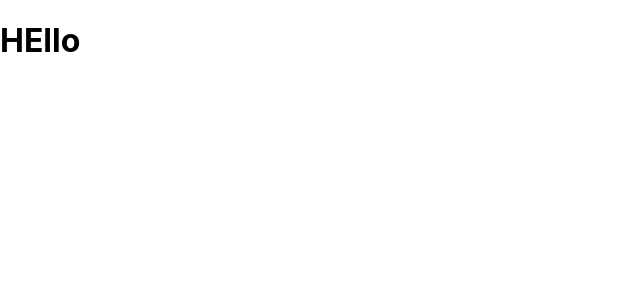
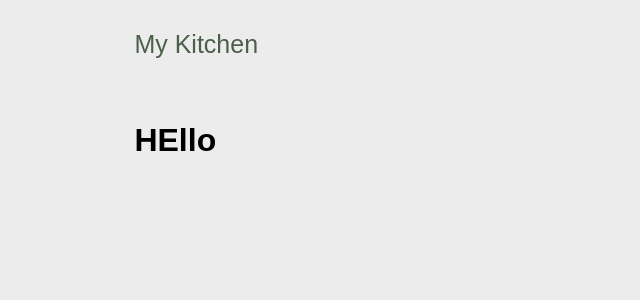
Before and after one commit to ZawojWeb/Next.js-Website, a Next.js app in the folder next-recipe-app/: page /about in a window 1280 px wide. Shown: the top 300 px of the page, without its empty margins (0-640 px from the left). Built offline with nearby package versions, Linux system fonts and the light colour scheme.

Commit message:
Styled Componets and little navbar

```diff
--- a/next-recipe-app/package.json
+++ b/next-recipe-app/package.json
@@ -16,7 +16,8 @@
     "next-sanity": "^0.3.0",
     "react": "17.0.2",
     "react-dom": "17.0.2",
-    "sanity": "^2.2.6"
+    "sanity": "^2.2.6",
+    "styled-components": "^5.3.0"
   },
   "devDependencies": {
     "eslint": "7.30.0",
--- a/next-recipe-app/pages/_app.js
+++ b/next-recipe-app/pages/_app.js
@@ -1,7 +1,44 @@
-import '../styles/globals.css'
+import Link from "next/link"
+import styled from "styled-components"
+import GlobalStyle from "../styles/globalStyle"
 
 function MyApp({ Component, pageProps }) {
-  return <Component {...pageProps} />
+  return (
+    <>
+    <GlobalStyle></GlobalStyle>
+      <StyledNav>
+        <div>
+          <Link href="/">
+            <a>My Kitchen</a>
+          </Link>
+        </div>
+      </StyledNav>
+
+      <StyledMain>
+        <Component {...pageProps} />
+      </StyledMain>
+    </>
+  )
 }
+const StyledNav  = styled.nav`
+  max-width: 80%;
+  margin: 0 auto;
+  padding: 12px 10px;
+  font-size: 25px;
+
+  a{
+    color: rgb(75,95,75);
+    display: inline-block;
+    padding-top: 10px;
+    text-decoration: none;
+  }
+`
+
+const StyledMain = styled.main`
+  max-width: 80%;
+  margin: 0 auto;
+  padding-top: 30px;
+  padding-bottom: 80px;
+`
 
 export default MyApp
--- /dev/null
+++ b/next-recipe-app/styles/globalStyle.js
@@ -0,0 +1,10 @@
+import { createGlobalStyle } from "styled-components";
+
+const GlobalStyle = createGlobalStyle`
+    body{
+        font-family: Arial, Helvetica, sans-serif;
+        background-color: #ececec;
+    }
+`
+
+export default GlobalStyle
--- a/next-recipe-app/styles/globals.css
+++ /dev/null
@@ -1,16 +0,0 @@
-html,
-body {
-  padding: 0;
-  margin: 0;
-  font-family: -apple-system, BlinkMacSystemFont, Segoe UI, Roboto, Oxygen,
-    Ubuntu, Cantarell, Fira Sans, Droid Sans, Helvetica Neue, sans-serif;
-}
-
-a {
-  color: inherit;
-  text-decoration: none;
-}
-
-* {
-  box-sizing: border-box;
-}
```
Also changed, not shown: 1 other file (tests, documents, lock files or other folders).
